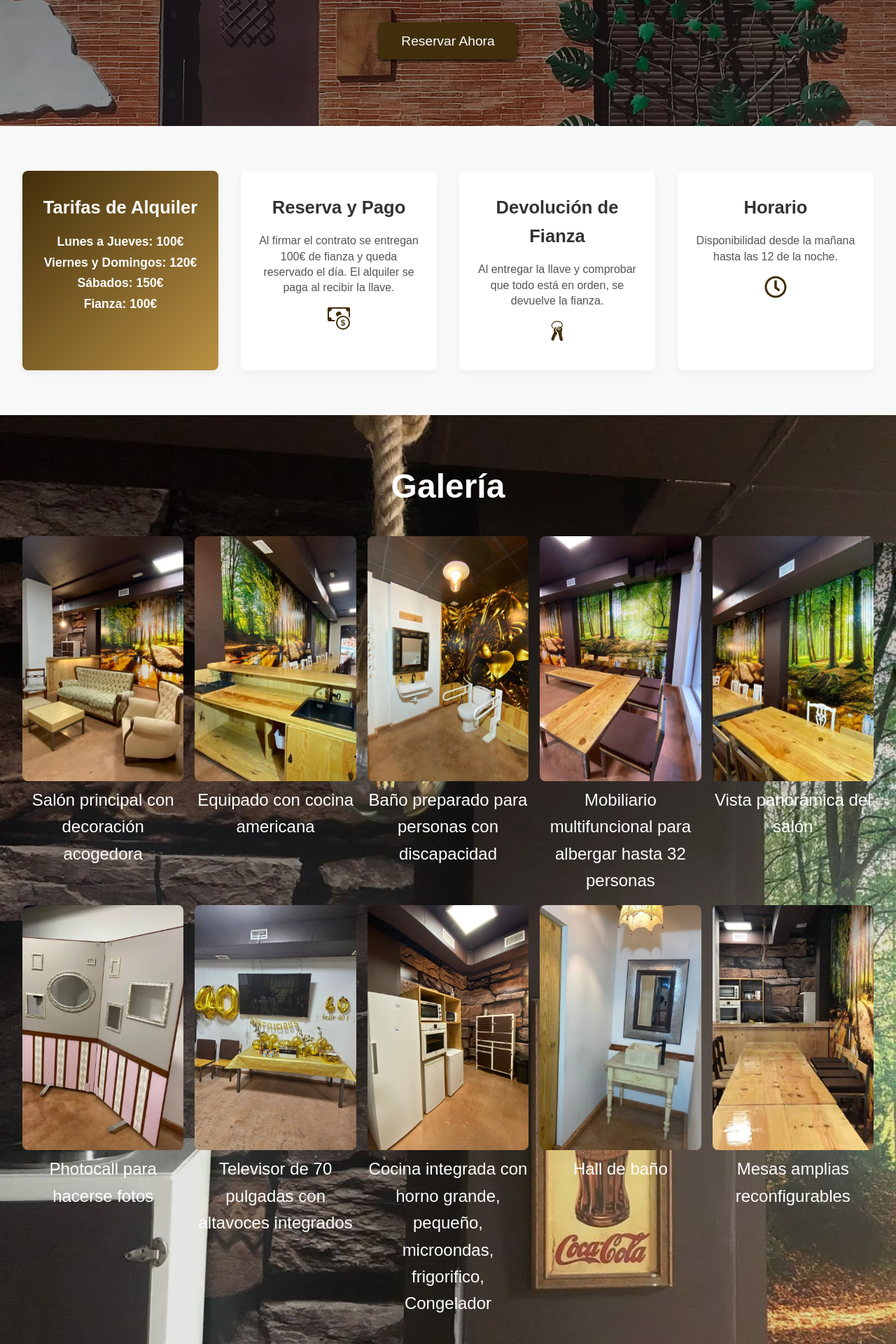
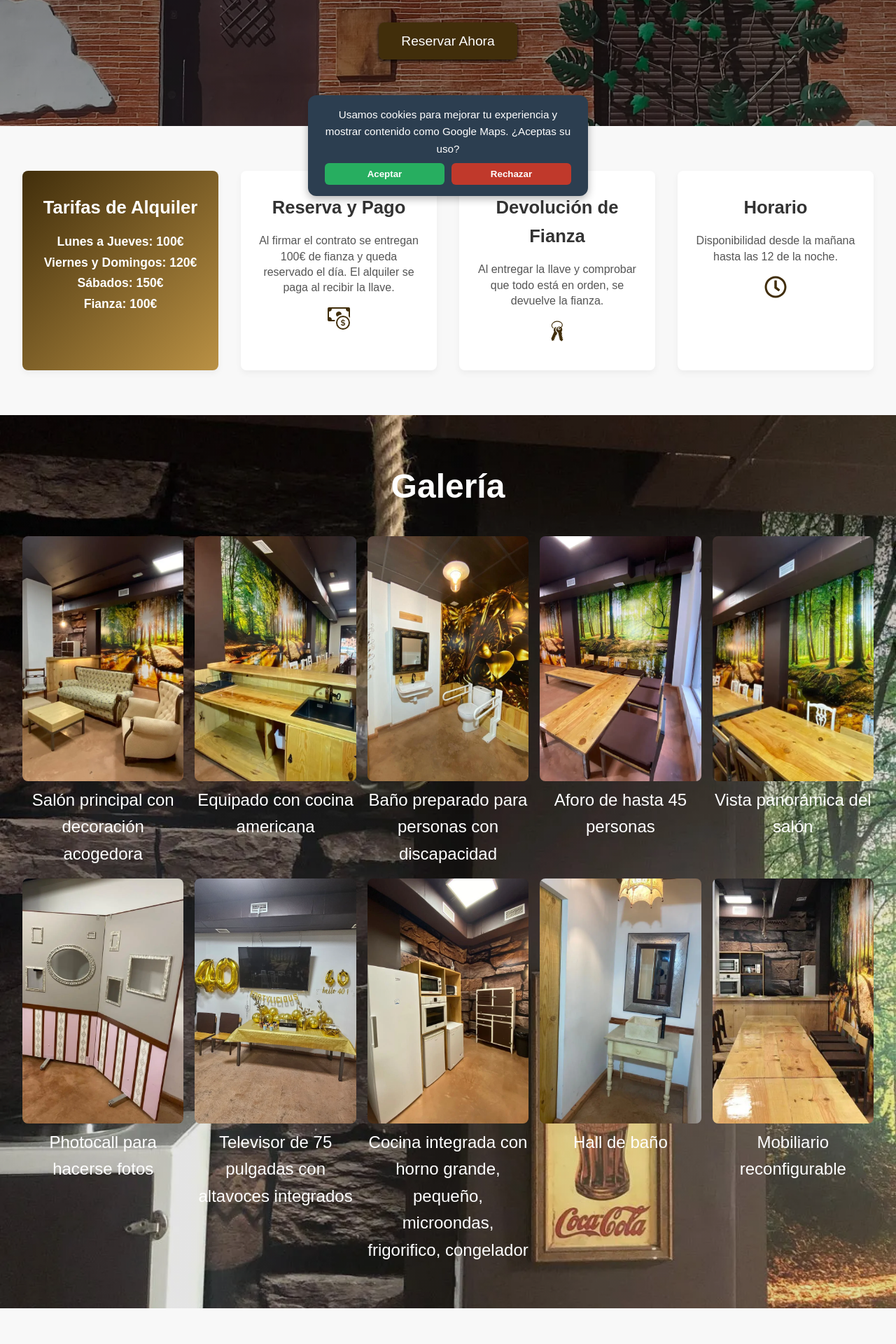
Before and after one commit to Alfonsoalm/Cabin-events, a React (Vite) app: page / in a window 1280 px wide. Shown: the part 500-2420 px from the top of the page at 70% size. Built offline with nearby package versions, Linux system fonts and the light colour scheme.

Commit message:
fix(names, cookies, boda, icon)

```diff
--- a/index.html
+++ b/index.html
@@ -8,7 +8,7 @@
     <title>Eventos La Cabaña - Espacios para Eventos Inolvidables</title>
     <meta
       name="description"
-      content="Espacio ideal para bodas, cumpleaños y eventos corporativos en Córdoba. Instalaciones amplias, servicios premium y entorno único."
+      content="Espacio ideal para cumpleaños y eventos corporativos en Córdoba. Instalaciones amplias, servicios premium y entorno único."
     />
     <meta name="robots" content="index, follow" />
     <link rel="canonical" href="https://eventoslacabana.vercel.app/" />
@@ -20,8 +20,8 @@
     />
 
     <!-- 🔗 Iconos -->
-    <link rel="icon" type="image/webp" href="/cabin.webp" />
-    <link rel="preload" as="image" href="/hero.webp" />
+    <link rel="icon" type="image/webp" href="/favicon.ico" />
+    <link rel="preload" as="image" href="/hero-bg.webp" />
 
     <!-- 📱 PWA / Mobile -->
     <meta name="theme-color" content="#ffffff" />
@@ -35,7 +35,7 @@
     />
     <meta
       property="og:description"
-      content="Espacio elegante para bodas, cumpleaños y eventos en Córdoba."
+      content="Espacio elegante para reuniones, cumpleaños y eventos en Córdoba."
     />
     <meta
       property="og:image"
@@ -50,7 +50,7 @@
     />
     <meta
       name="twitter:description"
-      content="Espacio elegante para bodas, cumpleaños y eventos en Córdoba."
+      content="Espacio elegante para eventos, cumpleaños y reuniones en Córdoba."
     />
     <meta
       name="twitter:image"
--- /dev/null
+++ b/src/components/CookieBanner.scss
@@ -0,0 +1,61 @@
+.cookie-banner {
+  position: fixed;
+  bottom: 20px;
+  left: 50%;
+  transform: translateX(-50%) translateY(100%);
+  background-color: #2c3e50;
+  color: #fff;
+  padding: 1rem 1.5rem;
+  border-radius: 12px;
+  box-shadow: 0 4px 12px rgba(0, 0, 0, 0.3);
+  display: flex;
+  flex-direction: column;
+  align-items: center;
+  max-width: 400px;
+  width: 90%;
+  z-index: 9999;
+  text-align: center;
+  font-family: "Arial", sans-serif;
+  transition: transform 0.3s ease-in-out;
+
+  &.show {
+    transform: translateX(-50%) translateY(0);
+  }
+
+  p {
+    margin: 0 0 0.5rem 0;
+    font-size: 0.95rem;
+  }
+
+  .buttons {
+    display: flex;
+    gap: 10px;
+
+    button {
+      padding: 0.5rem 1rem;
+      border-radius: 6px;
+      border: none;
+      cursor: pointer;
+      font-weight: bold;
+      transition: all 0.2s ease;
+
+      &.accept {
+        background-color: #27ae60;
+        color: #fff;
+
+        &:hover {
+          background-color: #2ecc71;
+        }
+      }
+
+      &.decline {
+        background-color: #c0392b;
+        color: #fff;
+
+        &:hover {
+          background-color: #e74c3c;
+        }
+      }
+    }
+  }
+}
--- /dev/null
+++ b/src/components/CookieBanner.tsx
@@ -0,0 +1,44 @@
+import React, { useState, useEffect } from "react";
+import "./CookieBanner.scss";
+
+const CookieBanner: React.FC = () => {
+  const [showBanner, setShowBanner] = useState<boolean>(false);
+
+  useEffect(() => {
+    const consent = localStorage.getItem("cookieConsent");
+    if (!consent) {
+      setShowBanner(true);
+    }
+  }, []);
+
+  const handleAccept = () => {
+    localStorage.setItem("cookieConsent", "accepted");
+    setShowBanner(false);
+  };
+
+  const handleDecline = () => {
+    localStorage.setItem("cookieConsent", "declined");
+    setShowBanner(false);
+  };
+
+  if (!showBanner) return null;
+
+  return (
+    <div className="cookie-banner show">
+      <p>
+        Usamos cookies para mejorar tu experiencia y mostrar contenido como Google Maps.
+        ¿Aceptas su uso?
+      </p>
+      <div className="buttons">
+        <button className="accept" onClick={handleAccept}>
+          Aceptar
+        </button>
+        <button className="decline" onClick={handleDecline}>
+          Rechazar
+        </button>
+      </div>
+    </div>
+  );
+};
+
+export default CookieBanner;
--- a/src/features/Gallery/images.ts
+++ b/src/features/Gallery/images.ts
@@ -9,13 +9,13 @@ export const images: Image[] = [
   { src: './image8.webp', alt: 'Salón principal con decoración acogedora' },
   { src: './image6.webp', alt: 'Equipado con cocina americana' },
   { src: './image11.webp', alt: 'Baño preparado para personas con discapacidad' },
-  { src: './image50.webp', alt: 'Mobiliario multifuncional para albergar hasta 32 personas' },
+  { src: './image50.webp', alt: 'Aforo de hasta 45 personas' },
   { src: './image51.webp', alt: 'Vista panorámica del salón' },
   { src: './image7.webp', alt: 'Photocall para hacerse fotos' },
-  { src: './image3.webp', alt: 'Televisor de 70 pulgadas con altavoces integrados' },
-  { src: './image10.webp', alt: 'Cocina integrada con horno grande, pequeño, microondas, frigorifico, Congelador' },
+  { src: './image3.webp', alt: 'Televisor de 75 pulgadas con altavoces integrados' },
+  { src: './image10.webp', alt: 'Cocina integrada con horno grande, pequeño, microondas, frigorifico, congelador' },
   { src: './image5.webp', alt: 'Hall de baño' },
-  { src: './image19.webp', alt: 'Mesas amplias reconfigurables' },
+  { src: './image19.webp', alt: 'Mobiliario reconfigurable' },
   { src: './image2.webp', alt: '' },
   { src: './image4.webp', alt: '' },
   { src: './image9.webp', alt: '' },
--- a/src/features/Header/Header.tsx
+++ b/src/features/Header/Header.tsx
@@ -7,7 +7,7 @@ const Header = React.memo(() => {
   return (
     <header className="header">
       <div className="container">
-        <div className="logo" aria-label="Eventos La Cabaña - Bodas, cumpleaños y reuniones en Córdoba">
+        <div className="logo" aria-label="Eventos La Cabaña - Eventos, cumpleaños y reuniones en Córdoba">
           <MdOutlineCabin
             size={48}
             aria-hidden="true"
--- a/src/features/Location/Location.scss
+++ b/src/features/Location/Location.scss
@@ -18,12 +18,22 @@
     margin: 0 auto;
     border-radius: 16px;
     overflow: hidden;
-    box-shadow: 0 4px 20px rgba(0,0,0,0.1);
+    box-shadow: 0 4px 20px rgba(0, 0, 0, 0.1);
 
     iframe {
       display: block;
       width: 100%;
       height: 400px;
     }
+
+    .map-placeholder {
+      display: flex;
+      justify-content: center;
+      align-items: center;
+      height: 400px;
+      background-color: #f0f0f0;
+      color: #555;
+      font-style: italic;
+    }
   }
 }
--- a/src/features/Location/Location.tsx
+++ b/src/features/Location/Location.tsx
@@ -1,12 +1,22 @@
-import React from 'react';
+import React, { useState, useEffect } from 'react';
 import './Location.scss';
 
-const Location = React.memo(()  => {
+const Location: React.FC = React.memo(() => {
+  const [consent, setConsent] = useState<boolean>(false);
+
+  useEffect(() => {
+    const cookieConsent = localStorage.getItem('cookieConsent');
+    if (cookieConsent === 'accepted') {
+      setConsent(true);
+    }
+  }, []);
+
   return (
     <section className="location" id="location" aria-label="Ubicación del local">
       <h2>Localización</h2>
       <p>Estamos en C/ Poeta Blanco Criado, 6, Levante, 14007 Córdoba.</p>
       <div className="map-container">
+        {consent ? (
           <iframe
             title="Mapa de ubicación - Eventos La Cabaña"
             src="https://www.google.com/maps/embed?pb=!1m18!1m12!1m3!1d3168.716042876604!2d-4.7562357!3d37.8924571!2m3!1f0!2f0!3f0!3m2!1i1024!2i768!4f13.1!3m3!1m2!1s0xd6cdf33b1c6b4ab%3A0x76fca9015d6aebcc!2sC.%20Poeta%20Blanco%20Criado%2C%206%2C%20Levante%2C%2014007%20C%C3%B3rdoba!5e0!3m2!1ses!2ses!4v1692550000000!5m2!1ses!2ses"
@@ -17,6 +27,11 @@ const Location = React.memo(()  => {
             loading="lazy"
             referrerPolicy="no-referrer-when-downgrade"
           ></iframe>
+        ) : (
+          <div className="map-placeholder">
+            <p>Para ver el mapa necesitas aceptar cookies de Google Maps.</p>
+          </div>
+        )}
       </div>
     </section>
   );
--- a/src/features/Reservation/Reservation.tsx
+++ b/src/features/Reservation/Reservation.tsx
@@ -168,7 +168,6 @@ const Reservation = () => {
                 required
               >
                 <option value="">Selecciona...</option>
-                <option value="boda">Boda</option>
                 <option value="cumpleanos">Cumpleaños</option>
                 <option value="corporativo">Corporativo</option>
                 <option value="otro">Otro</option>
--- a/src/pages/LandingPage.tsx
+++ b/src/pages/LandingPage.tsx
@@ -1,3 +1,4 @@
+import CookieBanner from "../components/CookieBanner";
 import Contact from "../features/Contact/Contact";
 import Features from "../features/Features/Features";
 import Footer from "../features/Footer/Footer";
@@ -19,11 +20,11 @@ function LandingPage() {
         <Gallery />
         <Location />
         <Reviews />
-        {/* <Pricing />     */}
         <Reservation />
         <Contact />
       </main>
       <Footer />
+      <CookieBanner />
     </>
   );
 }
```
Also changed, not shown: public/cabin.webp (deleted), 1 other file (tests, documents, lock files or other folders). Lines whose indentation alone changed are shown as unchanged.
